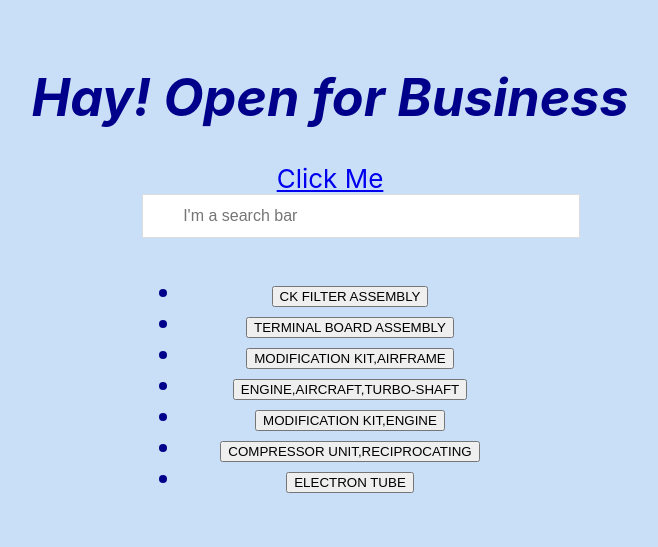
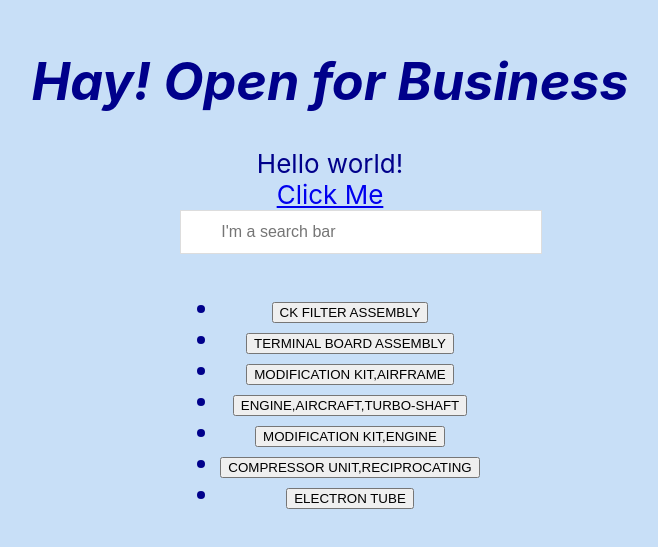
Before and after one commit to CodeMama96/aerobase1, a React (Create React App) app: page / in a window 1280 px wide. Shown: the part 125-672 px from the top of the page, without its empty margins (310-968 px from the left). Built offline with nearby package versions, Linux system fonts and the light colour scheme.

Commit message:
trying different search bars

```diff
--- a/src/App.js
+++ b/src/App.js
@@ -8,6 +8,8 @@ import PartList from './containers/PartList'
 import {fetchParts} from './actions/partActions'
 import { Component } from 'react';
 import { connect } from 'react-redux';
+
+import Search from './components/Search'
 
 class App extends Component {
 
@@ -26,7 +28,7 @@ class App extends Component {
 
               <header className="App-header">
                   <h1><i>Hay! Open for Business</i></h1>
-
+                    <Search/>
                     <SearchBar/>
                     <PartsContainer/>
 
--- /dev/null
+++ b/src/components/Search.js
@@ -0,0 +1,5 @@
+const Search = () => {
+    return <div>Hello world!</div>
+}
+
+export default Search;
--- a/src/components/SearchBar.js
+++ b/src/components/SearchBar.js
@@ -6,7 +6,7 @@ class SearchBar extends Component{
 
     state = {
         parts: [],
-        partNumber: ''
+        search: ''
     }
 
     searchFunction = (e) => {
@@ -20,7 +20,25 @@ class SearchBar extends Component{
         console.log("Hello World!")
     }
 
+   search_part = () => {
+        let input = document.getElementById('userInput').value
+        input = input.toLowerCase();
+        let x = document.getElementsByClassName('partName');
+
+
+        for (i = 0; i < x.length; i++) {
+            if (!x[i].innerHTML.toLowerCase().includes(input)) {
+                x[i].style.display="none";
+            }
+            else {
+                x[i].style.display="list-item";
+            }
+        }
+}
+
+
     render(){
+
 
 
         return(
@@ -34,20 +52,22 @@ class SearchBar extends Component{
 
 
                 <a href="./FetchParts.php?name=<? print $_GET['name'] ?>">Click Me</a>
+                    <body>
+                        <input type="text" id="userInput" placeholder="I'm a search bar" value={this.state.partNumber} name="search"  onChange={this.searchFunction} onKeyUp="search_part()"/>
+                            <ul id="byName">
+                                <li class="partName"><button>CK FILTER ASSEMBLY</button></li>
+                                <li class="partName"><button>TERMINAL BOARD ASSEMBLY</button></li>
 
-                    <input type="text" id="userInput" placeholder="I'm a search bar" value={this.state.partNumber} name="partNumber"  onChange={this.searchFunction} />
-                        <ul id="byName">
-                            <li><button>CK FILTER ASSEMBLY</button></li>
-                            <li><button>TERMINAL BOARD ASSEMBLY</button></li>
+                                <li class="partName"><button>MODIFICATION KIT,AIRFRAME</button></li>
+                                <li class="partName"><button>ENGINE,AIRCRAFT,TURBO-SHAFT</button></li>
 
-                            <li><button>MODIFICATION KIT,AIRFRAME</button></li>
-                            <li><button>ENGINE,AIRCRAFT,TURBO-SHAFT</button></li>
+                                <li class="partName"><button>MODIFICATION KIT,ENGINE</button></li>
+                                <li class="partName"><button>COMPRESSOR UNIT,RECIPROCATING</button></li>
+                                <li class="partName"><button>ELECTRON TUBE</button></li>
+                            </ul>
 
-                            <li><button>MODIFICATION KIT,ENGINE</button></li>
-                            <li><button>COMPRESSOR UNIT,RECIPROCATING</button></li>
-                            <li><button>ELECTRON TUBE</button></li>
-                        </ul>
-
+                            <script></script>
+                    </body>
                 </form>
             </div>
         )
@@ -55,5 +75,8 @@ class SearchBar extends Component{
 }
 
 
+//as user searches, the names will show up, the user then can click on it
+// and it will go to the parts description
+//Goal: have search bar work
 
 export default SearchBar
```
